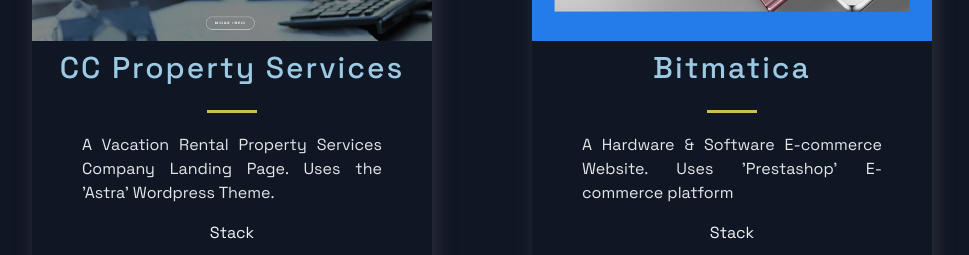
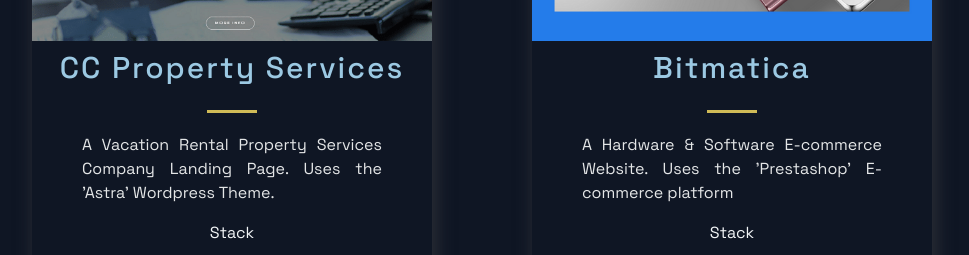
Before and after one commit to Joshhortt/portfolio-app, a Next.js app: page / in a window 1280 px wide. Shown: the part 2880-3135 px from the top of the page, without its empty margins (158-1127 px from the left). Built offline with nearby package versions, Linux system fonts and the light colour scheme.

Commit message:
update constants & Timeline

```diff
--- a/src/constants/constants.js
+++ b/src/constants/constants.js
@@ -74,7 +74,7 @@
   {
     title: "Bitmatica",
     description:
-      "A Hardware & Software E-commerce Website. Uses 'Prestashop' E-commerce platform",
+      "A Hardware & Software E-commerce Website. Uses the 'Prestashop' E-commerce platform",
     image: "/images/8.PNG",
     tags: ["Php", "MySql", "Javascript", "Cms"],
     source: "https://bitmatica.pt/",
@@ -240,7 +240,7 @@
   {
     title: "100devs",
     description:
-      "IN DEVELOPMENT. A Blog for Devs. Built with Tailwindcss, Nextjs & Markdown.",
+      "IN DEVELOPMENT. A Blog for Web Development Students. Built with Tailwindcss, Nextjs & Markdown.",
     image: "/images/25.png",
     tags: ["Javascript", "React", "Next.js", "MDX"],
     source: "",
@@ -250,7 +250,7 @@
   {
     title: "Solicitor",
     description:
-      "IN DEVELOPMENT. Solicitor Firm  Blog Website. Built with NextJS & Markdown.",
+      "IN DEVELOPMENT. A Solicitor Law Firm Blog Website. Built with NextJS & Markdown.",
     image: "/images/26.png",
     tags: ["Javascript", "React", "Next.js", "MDX"],
     source: "",
@@ -265,5 +265,5 @@
   { year: 2019, text: "Worked as a SysAdmin & IT Technician" },
   { year: 2020, text: "Started my React Development journey" },
   { year: 2022, text: "Founded Creative Lightbox.net" },
-  { year: 2023, text: "Learn programming in C# /.NET & Low-Code" },
+  { year: 2023, text: "Learning Project Management" },
 ];
```
